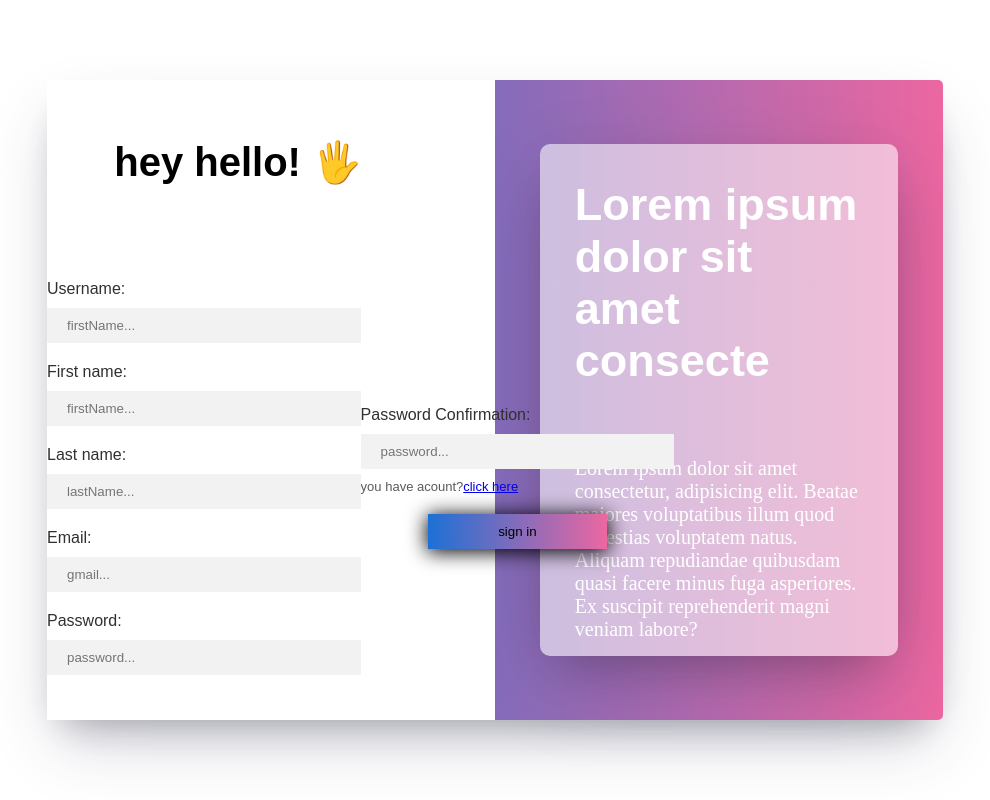
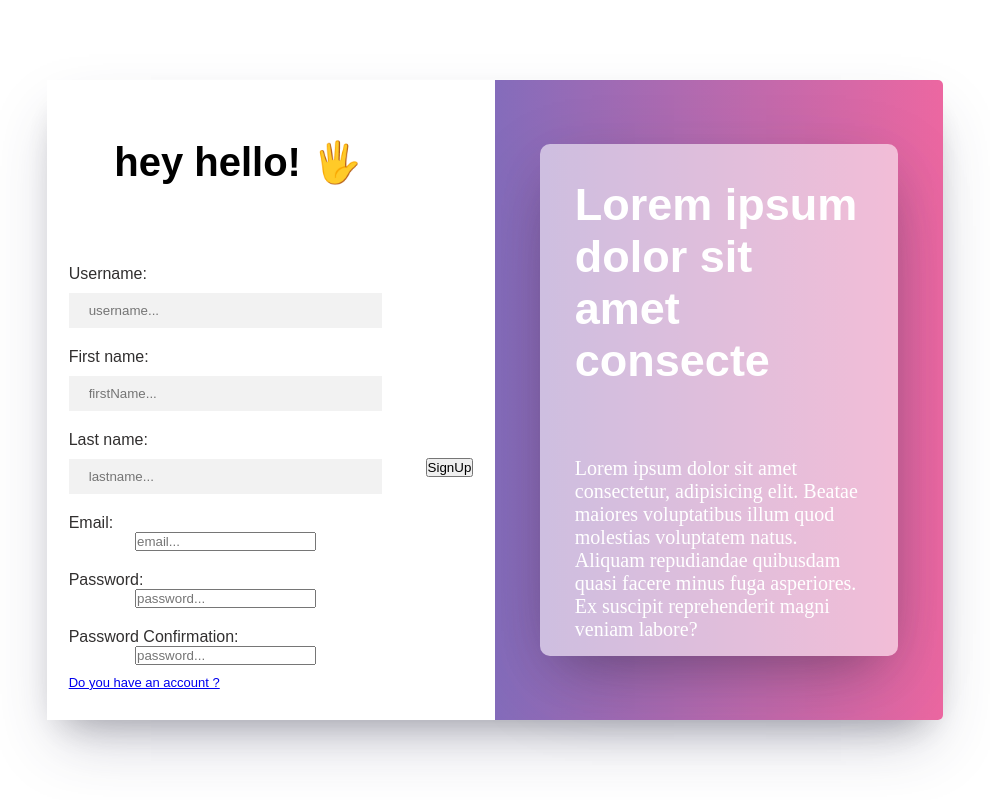
Before and after one commit to hosseinch0/Duo, a Django app: page /users/signup/ in a window 1280 px wide. Shown: the whole page, without its empty margins (145-1135 px from the left). Run offline with Django 4.2, Linux system fonts and the light colour scheme.

Commit message:
user pages all ready
adjusted templates to the users view
all good to go

```diff
--- a/templates/Users/signup.html
+++ b/templates/Users/signup.html
@@ -5,34 +5,34 @@
         <link rel="stylesheet" href="{% static 'assets/css/signin.css' %}">
         <meta name="viewport" content="width=device-width, initial-scale=1.0">
         <link rel="stylesheet" href="{% static 'assets/css/signinresonsive.css' %}">
-        <title>SignIn</title>
+        <title>SignUp</title>
     </head>
     <body>
     <div class="container tilt-in-tl">
         <div class="left">
             <h1 class="tracking-in-expand" >hey hello! &#128400</h1>
             <form action="{% url 'users:signup' %}" method="Post">
+                {% csrf_token %}
                 <label for="fname">Username:</label>
-                <input type="text" placeholder="firstName..." name="username" required>
-
+                <input type="text" placeholder="username..." name="username" required>
 
                 <label for="fname">First name:</label>
                 <input type="text" placeholder="firstName..." name="first_name" required>
 
-                <label for="lname">Last name:</label>
-                <input type="text" placeholder="lastName..." name="last_name" required>
+                <label for="fname">Last name:</label>
+                <input type="text" placeholder="lastname..." name="last_name" required>
 
                 <label for="email">Email:</label>
-                <input type="text" placeholder="gmail..." name="email" required>
+                <input type="email" placeholder="email..." name="email" required>
 
                 <label for="pass">Password:</label>
-                <input type="text" placeholder="password..." name="password1" required>
+                <input type="password" placeholder="password..." name="password1" required>
 
                 <label for="pass">Password Confirmation:</label>
-                <input type="text" placeholder="password..." name="password2" required>
-                <p style="width: 70%;margin-top: 10px; font-size: 13px; font-family: sans-serif; color:rgba(54, 51, 51, 0.817)"> you have acount?<a href="../log in/login.html">click here</a></p>
+                <input type="password" placeholder="password..." name="password2" required>
+                <p style="width: 70%;margin-top: 10px; font-size: 13px; font-family: sans-serif; color:rgba(54, 51, 51, 0.817)"><a href="{% url 'users:login' %}">Do you have an account ? </a></p>
 
-                <input type="submit" name="submit" value="sign in">
+                <button type="submit">SignUp</button>
 
             </form>
         </div>
--- a/users/forms.py
+++ b/users/forms.py
@@ -8,4 +8,4 @@
 
     class Meta:
         model = User
-        fields = ['first_name', 'last_name', 'email', 'password1', 'password2', 'username']
+        fields = ['username','first_name', 'last_name', 'email', 'password1', 'password2']
--- a/users/views.py
+++ b/users/views.py
@@ -10,13 +10,12 @@
 def login_view(request):
     if not request.user.is_authenticated:
         if request.method == "POST":
-            form = AuthenticationForm(request=request, data=request.POST)
-            if form.is_valid():
-                username = form.cleaned_data["username"]
-                password = form.cleaned_data["password"]
+            username = request.POST.get("username")
+            password = request.POST.get("password")
 
-            user = authenticate(username=username, password=password)
+            user = authenticate(request, username=username, password=password)
             if user != None:
+                print("User found")
                 login(request, user)
                 messages.add_message(request, messages.SUCCESS, "Authentication successful, Logged in successfully")
                 return redirect("/")
--- a/website/views.py
+++ b/website/views.py
@@ -6,5 +6,6 @@
 def home_view(request):
     return render(request, "website/index.html")
 
+
 def contact_view(request):
     return render(request, "website/contact.html")
```
Also changed, not shown: templates/Users/login.html (+9 -8 lines).
